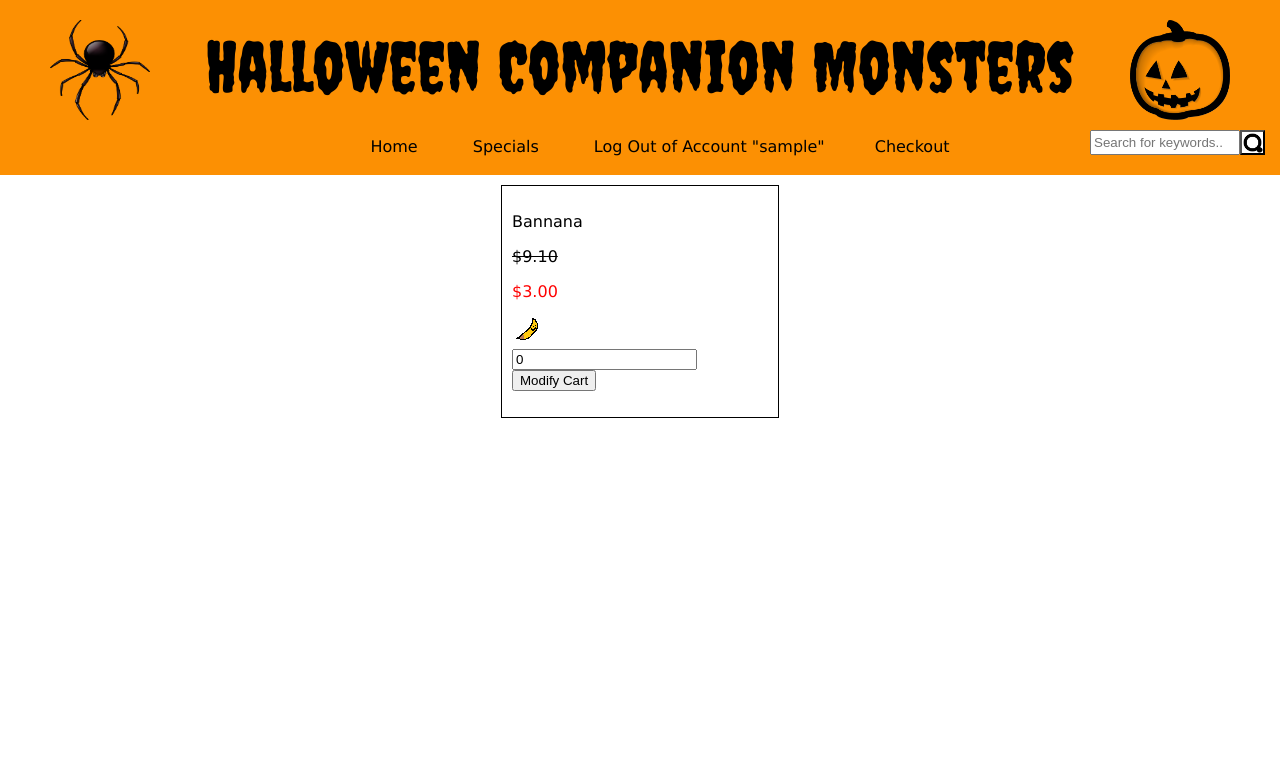
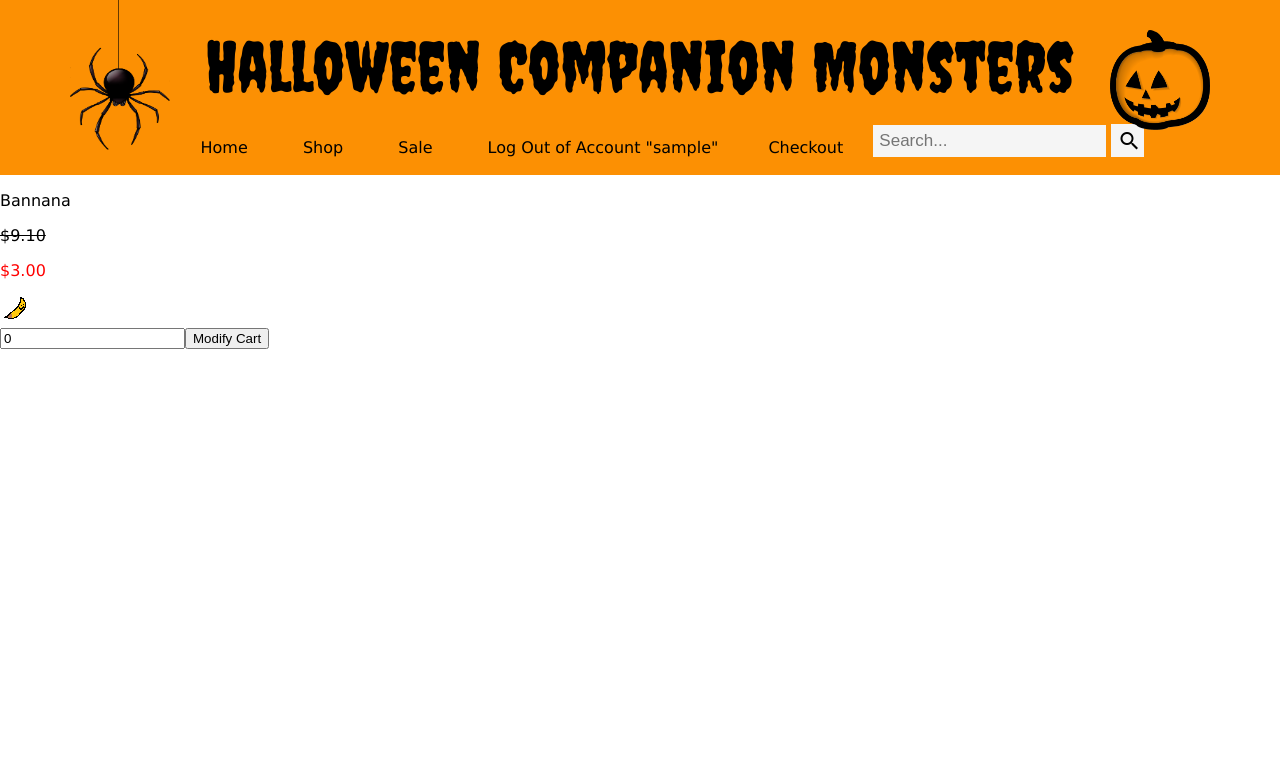
Before and after one commit to rhys762/COMP2772Assignment2, a PHP site: page /specials.php in a window 1280 px wide. Shown: the top 783 px of the page. After the commit the page ends 349 px from the top, so only its background shows below. Run offline with PHP 8.4, Linux system fonts and the light colour scheme; the visitor is signed in with stand-in values (Sample User, id 1); data comes from the database, SQL or seed files in the repository; data that the repository does not hold is empty.

Commit message:
Added Shop/Sale links

```diff
--- a/checkout.php
+++ b/checkout.php
@@ -9,6 +9,7 @@
     <meta name="author" content="Galadriel Group">
     <link rel="stylesheet" href="styles/styles.css">
     <link rel='stylesheet' href='https://fonts.googleapis.com/css?family=Creepster'>
+    <link rel="stylesheet" href="https://fonts.googleapis.com/icon?family=Material+Icons">
 </head>
 
 <body>
--- a/createAccount.php
+++ b/createAccount.php
@@ -9,6 +9,7 @@
     <meta name="author" content="Galadriel Group">
     <link rel="stylesheet" href="styles/styles.css">
     <link rel='stylesheet' href='https://fonts.googleapis.com/css?family=Creepster'>
+    <link rel="stylesheet" href="https://fonts.googleapis.com/icon?family=Material+Icons">
     <script src="scripts/script.js"></script>
 </head>
 
--- a/displayHeader.func.php
+++ b/displayHeader.func.php
@@ -12,18 +12,15 @@
     </div>
 
     <div id="leftHeaderImage">
-        <img id="spider" src="images/Spider.png" alt="Black Spider" width="100" height="100">
+        <img id="spider" src="images/SpiderString.png" alt="Black Spider" width="100" height="150">
     </div>
 
-    <form id="searchBar" action="performSearch.php" method="POST">
-        <input type="text" name="searchValue" placeholder="Search for keywords..">
-        <input type="submit" value="">
-    </form>
-
-    <div class="centerList">
+    <div class="topnav">
         <ul id="links">
             <li><a href="home.php">Home</a></li>
-        <li><a href="specials.php">Specials</a></li>
+            <li><a href="shop.php">Shop</a></li>
+            <li><a href="specials.php">Sale</a></li>
+
             <!--
             if we are logged in display cart or something otherwise display login
         -->
@@ -31,18 +28,22 @@
             //start session
             session_start();
             //do the check for login
-            if(isset($_SESSION["loggedInUser"]))
-            {
+            if (isset($_SESSION["loggedInUser"])) {
 
                 echo "<li><a href=\"logout.func.php\">Log Out of Account \"" . $_SESSION["loggedInUser"] . "\"</a></li>";
                 echo "<li><a href=\"checkout.php\">Checkout</a></li>";
-            }
-            else
-            {
+            } else {
                 echo "<li><a href=\"createAccount.php\">Create Account</a></li>";
                 echo "<li><a href=\"login.php\">Log In</a></li>";
             }
             ?>
+            <li>
+                <form id="searchBar" action="performSearch.php" method="POST">
+                    <input type="text" name="searchValue" placeholder="Search...">
+                    <button type="submit" value="submit"><i class="material-icons">search</i></button>
+                    </form>
+            </li>
         </ul>
     </div>
 </div>
+</div>
--- a/home.php
+++ b/home.php
@@ -9,6 +9,7 @@
     <meta name="author" content="Galadriel Group">
     <link rel="stylesheet" href="styles/styles.css">
     <link rel='stylesheet' href='https://fonts.googleapis.com/css?family=Creepster'>
+    <link rel="stylesheet" href="https://fonts.googleapis.com/icon?family=Material+Icons">
 </head>
 
 <body>
--- a/login.php
+++ b/login.php
@@ -9,6 +9,7 @@
     <meta name="author" content="Galadriel Group">
     <link rel="stylesheet" href="styles/styles.css">
     <link rel='stylesheet' href='https://fonts.googleapis.com/css?family=Creepster'>
+    <link rel="stylesheet" href="https://fonts.googleapis.com/icon?family=Material+Icons">
 </head>
 
 <body>
--- a/specials.php
+++ b/specials.php
@@ -9,6 +9,7 @@
     <meta name="author" content="Galadriel Group">
     <link rel="stylesheet" href="styles/styles.css">
     <link rel='stylesheet' href='https://fonts.googleapis.com/css?family=Creepster'>
+    <link rel="stylesheet" href="https://fonts.googleapis.com/icon?family=Material+Icons">
 </head>
 
 <body>
--- a/styles/styles.css
+++ b/styles/styles.css
@@ -1,11 +1,15 @@
+/* Misc */
+
 body {
   margin: 0px;
   font-family: Verdana, Geneva, sans-serif;
 }
 
-/*
-    Style rules for the header of the page
-*/
+.hidden {
+  display: none;
+}
+
+/* Header Background */
 
 .pageHeader {
   width: 100%;
@@ -17,85 +21,60 @@ body {
   margin: 0px;
 }
 
-/*
-    for the main title
-*/
+/* Main Heading */
+
 .pageHeader h1 {
   color: black;
   text-align: center;
   padding-top: 25px;
   margin-bottom: 30px;
-    font-family: 'Creepster';
+  font-family: "Creepster";
   font-size: 70px;
   font-weight: 100;
 }
 
-body {
-    height: 200%;
-}
+/* Top Navigation Bar */
 
-/*
-    search bar rules
-*/
-
-#searchBar {
-    position: absolute;
-    right: 15px;
-    top: 130px;
-}
-
-#searchBar input {
-    display: flex;
-    float: left;
-    height: 25px;
-}
-
-/*
-        search field
-*/
-#searchBar input[type="text"] {
-    width: 150px;
-}
-
-/*
-        search button
-*/
-#searchBar input[type="submit"] {
-    background-image: url("../icons/shittySearchIcon.png");
-    background-repeat: no-repeat;
-    background-size: contain;
-    width: 25px;
-}
-
-.searchResultItem {
-    border: 1px solid black;
-    padding: 10px;
-    margin-left: auto;
-    margin-right: auto;
-    margin-top: 10px;
-    width: 20%;
-}
-
-#links {
+.topnav {
+  margin-top: -20px;
   list-style-type: none;
   text-align: center;
 }
 
-#links li {
+.topnav li {
   display: inline-block;
 }
 
-#links li a {
+.topnav li a {
   color: black;
   text-decoration: none;
   padding: 10px 25px;
   background-color: #fc9003;
 }
 
-#links li a:hover {
+.topnav li a:hover {
   background-color: black;
   color: white;
 }
+
+.topnav input[type="text"] {
+  padding: 6px;
+  margin-top: 8px;
+  font-size: 17px;
+  border: none;
+  background: #f5f5f5;
+  vertical-align: bottom;
+  color: black;
+}
+
+.topnav button {
+  background: #f5f5f5;
+  width: 33px;
+  height: 33px;
+  border: 0;
+}
+
+/* Specials */
 
 .worsePrice {
   text-decoration: line-through;
@@ -105,6 +84,8 @@ body {
   color: red;
 }
 
+/* Account Creation */
+
 #unameTaken {
   color: red;
 }
@@ -113,22 +94,16 @@ body {
   color: green;
 }
 
-.hidden {
-    display: none;
-}
-
-/*
-images
-*/
+/* Images */
 
 #pumpkin {
   position: absolute;
-    right: 50px;
-    top: 20px;
+  right: 70px;
+  top: 30px;
 }
 
 #spider {
   position: absolute;
-    left: 50px;
-    top: 20px;
+  left: 70px;
+  top: 0px;
 }
```
Also changed, not shown: icons/SearchIcon1.png (added), icons/SearchIcon2.png (added), images/SearchIcon1.png (added), images/SearchIcon2.png (added), images/SpiderString.png (added), 1 other file. Lines whose indentation alone changed are shown as unchanged.
